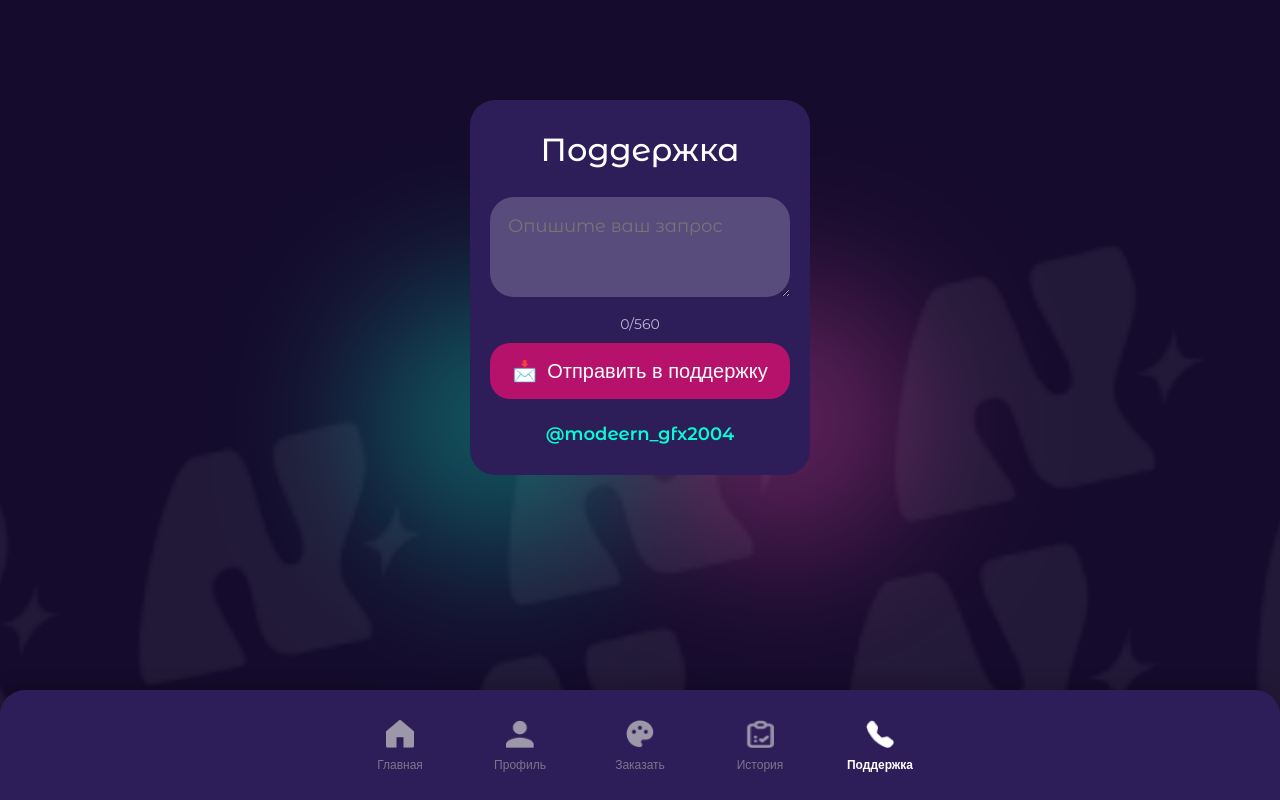
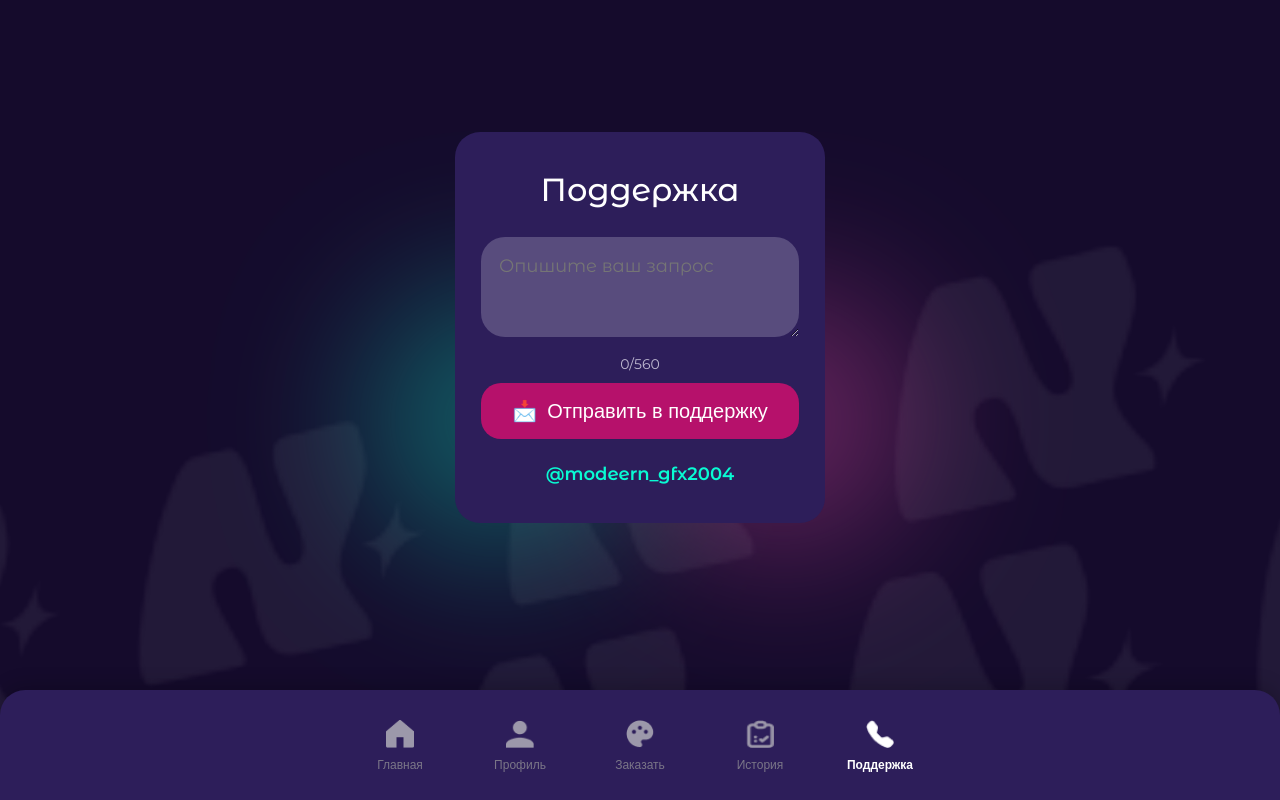
Before and after one commit to David-dev1780010/my-order-1, a React (Vite) app: page / in a window 1280 px wide. Both pictures are taken after a click on the button "Поддержка". Built offline with nearby package versions, Linux system fonts and the light colour scheme.

Commit message:
fix: увеличен и опущен квадрат поддержки, исправлена отправка ответа пользователю через пользовательского бота

```diff
--- a/src/pages/Support.tsx
+++ b/src/pages/Support.tsx
@@ -79,12 +79,13 @@ const Support: React.FC = () => {
       <div style={{
         background: '#2D1E5A',
         borderRadius: 25,
-        padding: '30px 20px',
+        padding: '38px 26px',
         width: '100%',
-        maxWidth: 340,
+        maxWidth: 370,
         display: 'flex',
         flexDirection: 'column',
         alignItems: 'center',
+        marginTop: 32,
       }}>
         <h2 style={{ color: 'white', fontSize: 32, fontWeight: 500, textAlign: 'center', marginBottom: 28, fontFamily: 'Montserrat Alternates, -apple-system, BlinkMacSystemFont, sans-serif' }}>Поддержка</h2>
         <textarea
```
